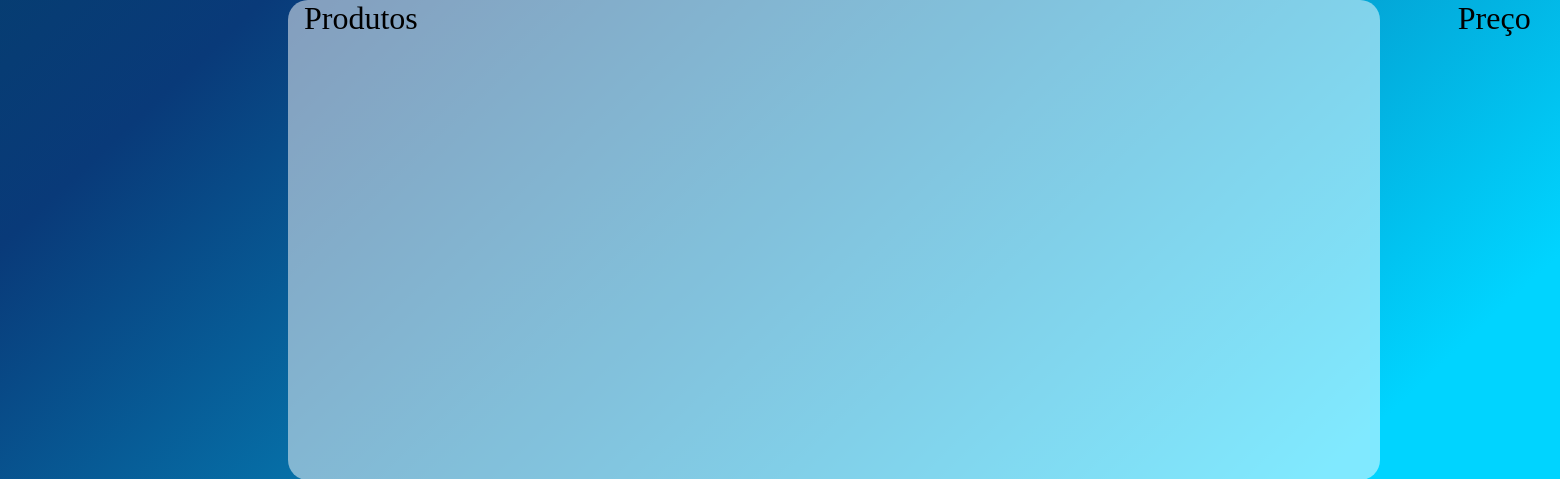
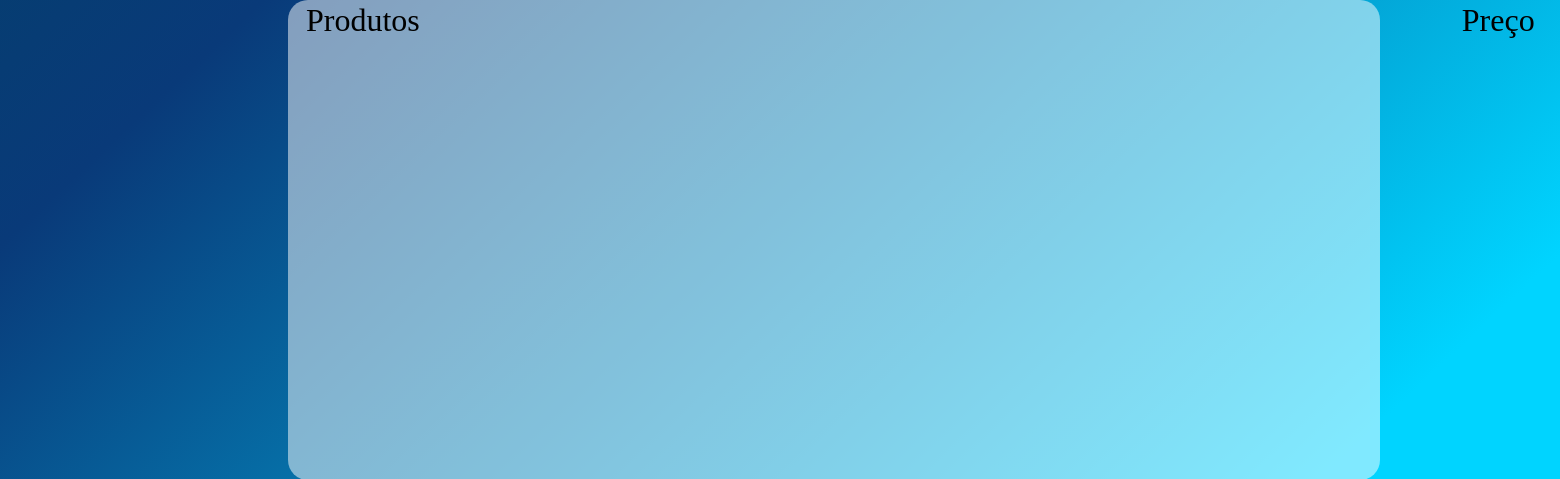
Before and after one commit to lucasmbrute2/Blue_store, a Flask app: template templates/carrinho.html in a window 1560 px wide. Shown: the part 280-759 px from the top of the page. Run offline with Flask 2, Linux system fonts and the light colour scheme; the template is opened without the code that fills it, so the values that code supplies are empty; some web fonts are replaced.

Commit message:
Atualizaçao da pagina carrinho

```diff
--- a/static/css/carrinho.css
+++ b/static/css/carrinho.css
@@ -70,10 +70,9 @@ header#um div#titulo img {
     max-height: 70px;
     margin-top: 1rem;
     margin-left: 5rem;
-
  }
 
- section#um div#dois{
+ section#tabela table{
     background-color:#ffffff80;
     position: absolute;
     width: 70%;
@@ -87,13 +86,16 @@ header#um div#titulo img {
 
  }
 
- section#um div#dois li#produto{
+ section#tabela table tr{
     font-size: 2rem;
     padding-left: 1rem;
 
  }
 
- section#um div#dois li#preço{
+ section#tabela table td#preço{
     font-size: 2rem;
     padding-left: 65rem;
  }
+ section#tabela table td#produtos{
+    padding-left: 1rem;
+ }
--- a/templates/carrinho.html
+++ b/templates/carrinho.html
@@ -24,12 +24,18 @@
         </div>
     </header>
 
-    <section id="um">
-        <div id="dois">
-            <li id=produto>Produtos</li>
-            <li id=preço>Preço</li>
+    <section id="tabela">
+        <table>
+            <tr>
+                <td id=produtos>Produtos</td>
+                <td id=preço>Preço</td>
 
+            </tr>
 
+            <tr>
+
+            </tr>
+        </table>
     </section>
 
 </body>
```
